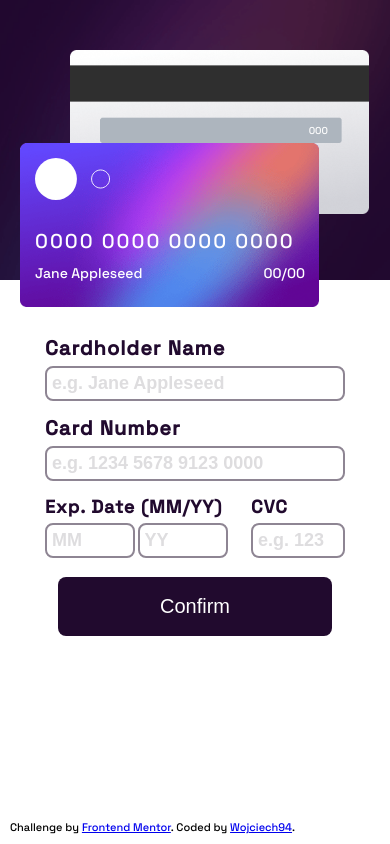
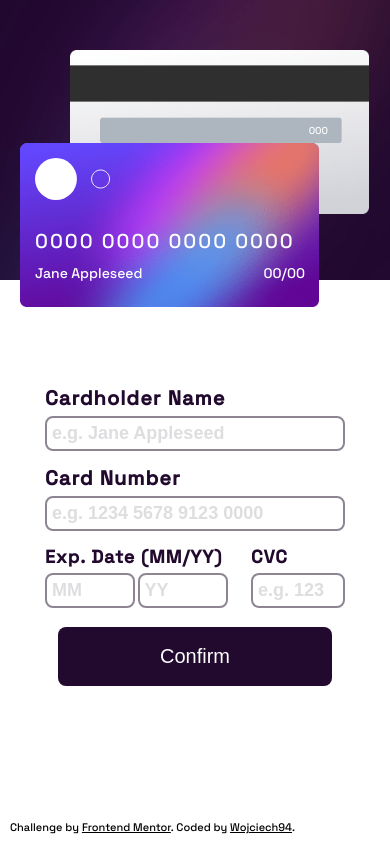
Before and after one commit to wojciech94/Interactive-Card, a website: page index.html in a window 390 px wide. Drawn offline with Linux system fonts and the light colour scheme.

Commit message:
Improved mobile margins, updated readme and footer links

```diff
--- a/index.html
+++ b/index.html
@@ -88,7 +88,7 @@
   <footer class="footer">
     <div>
       Challenge by <a href="https://www.frontendmentor.io?ref=challenge" target="_blank">Frontend Mentor</a>.
-      Coded by <a href="#">Wojciech94</a>.
+      Coded by <a href="https://github.com/wojciech94" target="_blank">Wojciech94</a>.
     </div>
   </footer>
 
--- a/src/css/style.css
+++ b/src/css/style.css
@@ -154,7 +154,7 @@ body main .main-form {
 }
 body main .main-form-active {
   position: relative;
-  margin: 50px auto;
+  margin: 100px auto;
   width: 300px;
   display: flex;
   flex-direction: column;
@@ -240,6 +240,12 @@ body .footer {
 body .footer div {
   padding: 10px 10px;
   font-size: 1.1rem;
+}
+body .footer div a {
+  color: black;
+}
+body .footer div a:visited {
+  color: black;
 }
 
 @media (min-width: 768px) {
```
Also changed, not shown: README.md, 1 other file.
